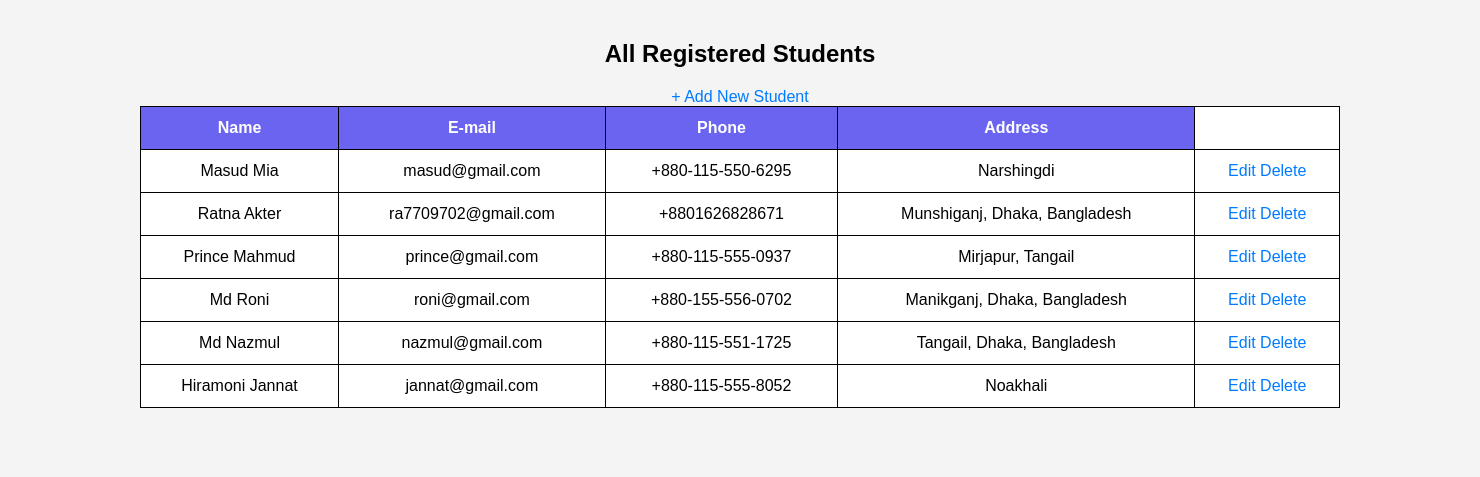
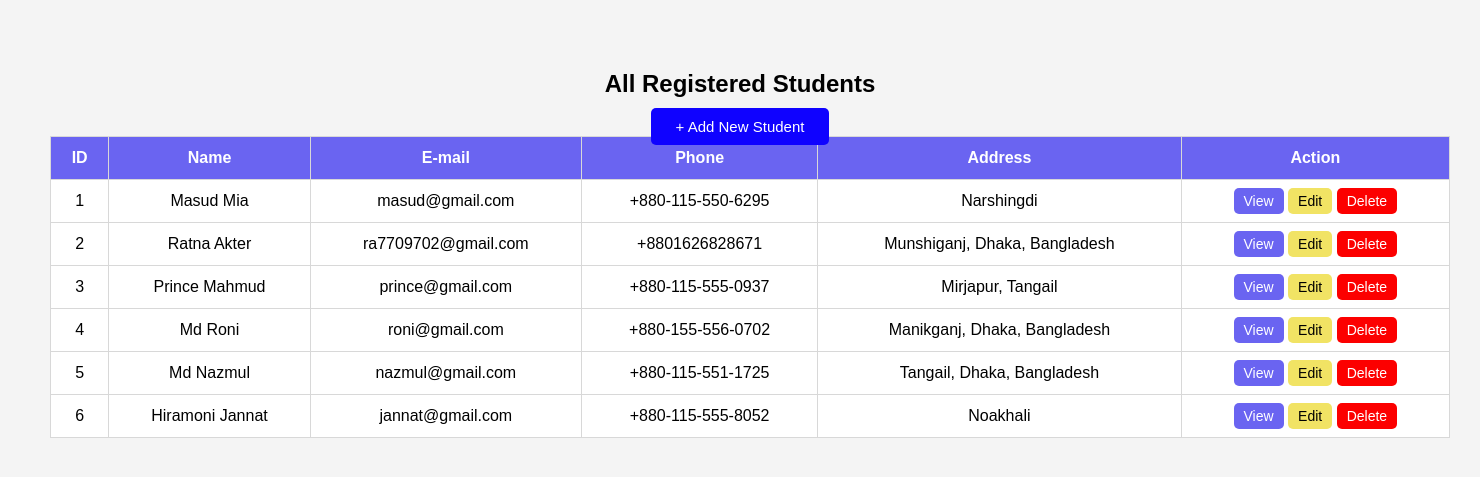
Before and after one commit to codewithratna/Student-Management, a PHP site: page / in a window 1480 px wide. Shown: the top 477 px of the page. Run offline with PHP 8.4, Linux system fonts and the light colour scheme; data comes from the database, SQL or seed files in the repository.

Commit message:
view, delete

```diff
--- a/index.php
+++ b/index.php
@@ -24,17 +24,19 @@
 
            <table>
 
-           <tr><th>Name</th><th>E-mail</th><th>Phone</th><th>Address</th></tr>
+           <tr><th>ID</th><th>Name</th><th>E-mail</th><th>Phone</th><th>Address</th><th>Action</th></tr>
           <?php while($row = $result->fetch_assoc()): ?>
 
             <tr>
+                <td><?= $row['ID'] ?></td>
                 <td><?= $row['Name'] ?></td>
                 <td><?= $row['e-mail'] ?></td>
                 <td><?= $row['Phone'] ?></td>
                 <td><?= $row['Address'] ?></td>
                 <td>
+                    <a href="view.php?id=<?php echo $row['ID']?>" class="view-btn">View</a>
                     <a href class="edit-btn">Edit</a>
-                    <a href class="delete-btn" onclick="return confirm('Are you sure?')">Delete</a>
+                    <a href="delete.php?id=<?php echo $row['ID']?>" class="delete-btn" onclick="return confirm('Are you sure?')">Delete</a>
                 </td>
             </tr>
         <?php endwhile; ?>
--- a/style.css
+++ b/style.css
@@ -34,18 +34,16 @@ input[type=submit]:hover {
     background-color: #218838;
 }
 a {
-    color: #007bff;
+    color: #ffffff;
     text-decoration: none;
-}
-table {
-    width: 1200px;
-    border-collapse: collapse;
-    margin-top: 20px;
-    background: white;
+    background-color: #6A64F1;
+    margin-bottom: 20px !important;
+    padding: 5px 10px 5px 10px;
 
 }
+
 table, th, td {
-    border: 1px solid #020101;
+    border: 1px solid #d8d8d8;
 }
 th, td {
     padding: 12px;
@@ -57,16 +55,52 @@ th {
 }
 
 table {
-    width: 1200px;
+    width: 1400px;
     border-collapse: collapse;
     margin: auto;
     background: white;
+
+
 }
 
 body {
     font-family: Arial, sans-serif;
     text-align-last: center;
     background-color: #f4f4f4;
-    margin: 0;
+    margin: 30px;
     padding: 20px;
 }
+
+a.view-btn {
+    background-color: #6A64F1;
+    color: #ffffff;
+    padding: 5px 10px 5px 10px;
+    border-radius: 5px;
+    font-size: 14px;
+}
+
+a.edit-btn {
+    background-color: #f1e364;
+    color: #000000;
+    padding: 5px 10px 5px 10px;
+    border-radius: 5px;
+    font-size: 14px;
+}
+
+a.delete-btn {
+    background-color: #fc0000;
+    color: #ffffff;
+    padding: 5px 10px 5px 10px;
+    border-radius: 5px;
+    font-size: 14px;
+}
+
+a.add-btn {
+    color: #ffffff;
+    text-decoration: none;
+    background-color: #0f02ff;
+    margin-bottom: 20px !important;
+    padding: 10px 25px 10px 25px;
+    border-radius: 5px;
+    font-size: 15px;
+}
```
Also changed, not shown: delete.php (+5 -2 lines), flash.php (added, +15 -0 lines), view.php (added, +133 -0 lines), update.php (line endings or trailing spaces).
